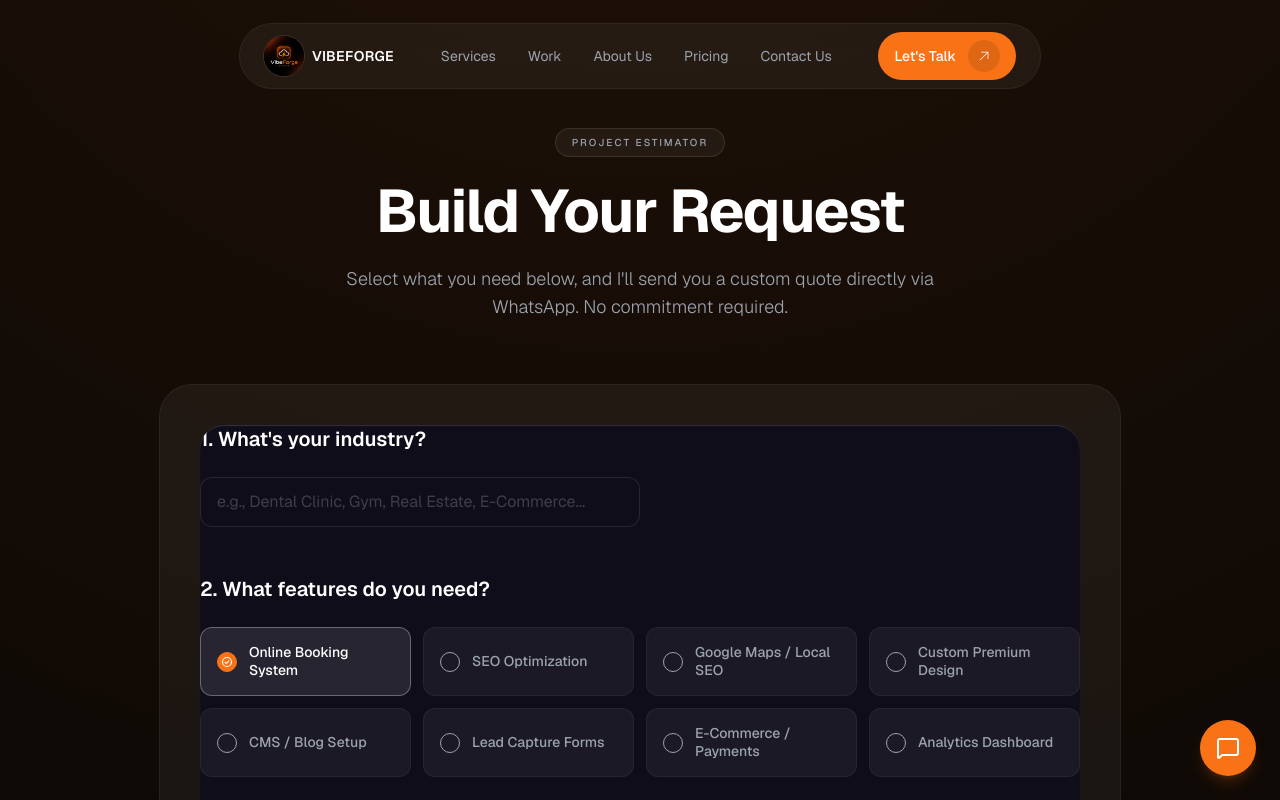
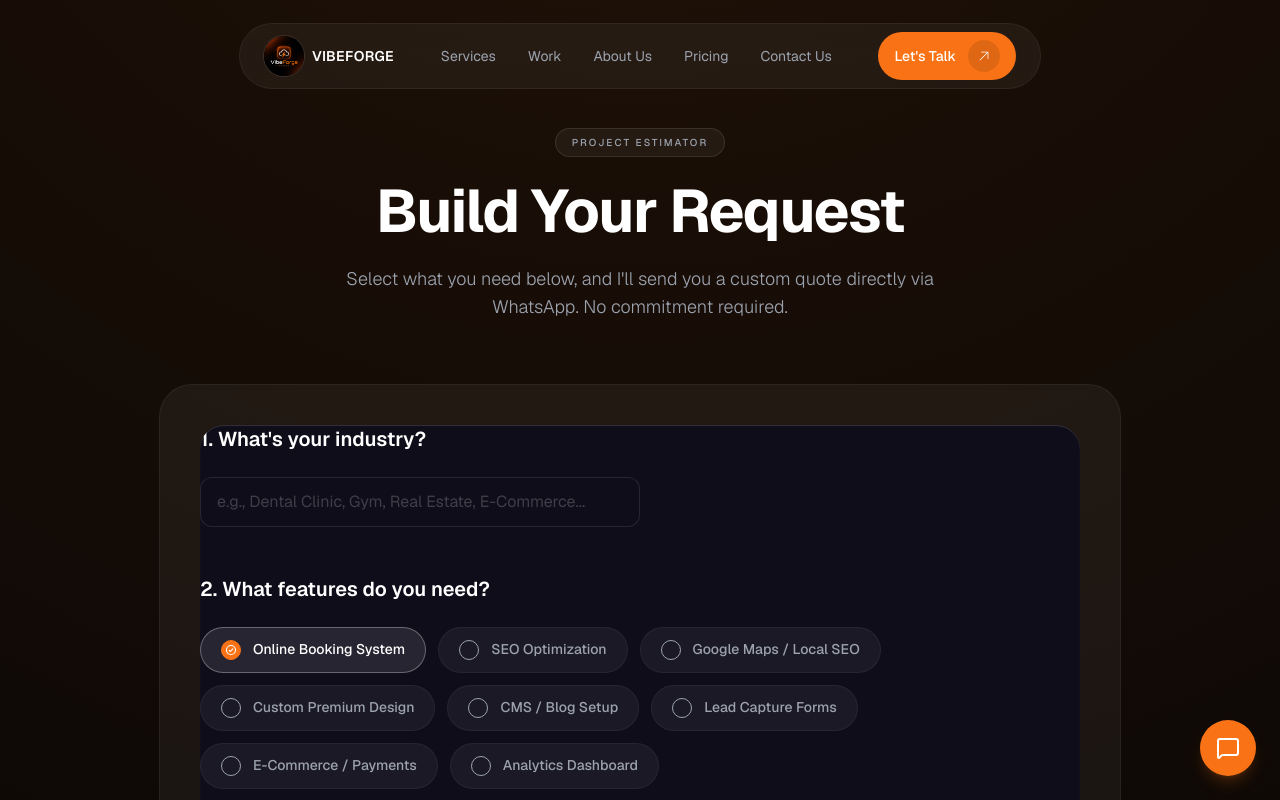
Before and after one commit to shivachoudhary4235-prog/my-protfolio, a Next.js app: page /build in a window 1280 px wide. Shown: the top 800 px of the page. Built offline with nearby package versions, Linux system fonts and the light colour scheme; a web font is replaced by a local one.

Commit message:
Change feature selection layout to flex wrap pills

```diff
--- a/src/components/sections/ProjectBuilder.tsx
+++ b/src/components/sections/ProjectBuilder.tsx
@@ -82,7 +82,7 @@ export function ProjectBuilder() {
         {/* Step 2: Features */}
         <div className="mb-12">
           <h3 className="text-xl font-semibold text-white mb-6">2. What features do you need?</h3>
-          <div className="grid grid-cols-1 sm:grid-cols-2 md:grid-cols-3 lg:grid-cols-4 gap-3">
+          <div className="flex flex-wrap gap-3">
             {FEATURES.map((feature) => {
               const isSelected = selectedFeatures.includes(feature);
               return (
@@ -90,7 +90,7 @@ export function ProjectBuilder() {
                   key={feature}
                   onClick={() => toggleFeature(feature)}
                   className={cn(
-                    "flex items-center p-4 rounded-xl border text-left transition-all duration-300",
+                    "flex items-center px-5 py-3 rounded-full border text-left transition-all duration-300",
                     isSelected
                       ? "bg-white/10 border-white/30 text-white"
                       : "bg-white/5 border-white/5 text-text-muted hover:bg-white/10"
```
